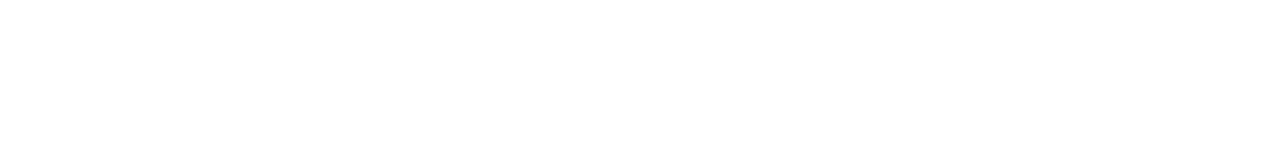
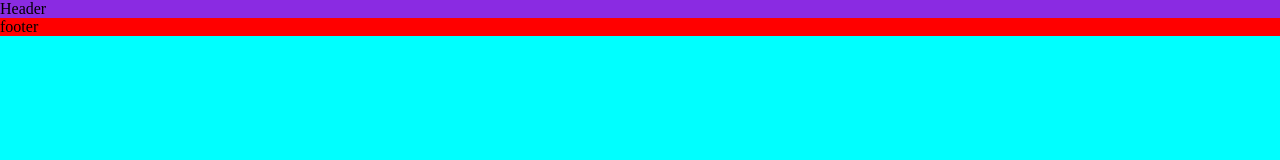
Before and after one commit to JonOwenWilliams/The-Arcane-Assortment, a plain HTML site: page index.html in a window 1280 px wide. Drawn offline with Linux system fonts and the light colour scheme.

Commit message:
added basic styles to css

```diff
--- a/assets/css/style.css
+++ b/assets/css/style.css
@@ -0,0 +1,22 @@
+* {
+    padding: 0;
+    margin: 0;
+    box-sizing: border-box;
+}
+
+header {
+    background-color: blueviolet;
+    width: 100%;
+    position:fixed;
+    z-index: 99;
+}
+
+body {
+    min-height: 100vh;
+    background-color: aqua;
+}
+
+footer {
+    z-index: 100;
+    background-color: red;
+}
--- a/index.html
+++ b/index.html
@@ -3,10 +3,17 @@
 <head>
     <meta charset="UTF-8">
     <meta name="viewport" content="width=device-width, initial-scale=1.0">
+    <title>The Arcane Assortment</title>
+    <meta name="description" content="DND. Magical Shop. The Arcane Assortment">
+    <meta name="keywords" content="DND. Shop. Magical Items">
+    <link rel="apple-touch-icon" sizes="180x180" href="assets/favicon/potion-bottle-favicon.png">
+    <link rel="icon" type="image/png" sizes="32x32" href="assets/favicon/potion-bottle-favicon.png">
+    <link rel="icon" type="image/png" sizes="16x16" href="assets/favicon/potion-bottle-favicon.png">
     <link rel="stylesheet" href="assets/css/style.css">
-    <title>The Arcane Assortment</title>
 </head>
 <body>
-
+    <header>Header</header>
+    <main>main</main>
+    <footer>footer</footer>
 </body>
 </html>
```
Also changed, not shown: assets/favicon/potion-bottle-favicon.png (added).
